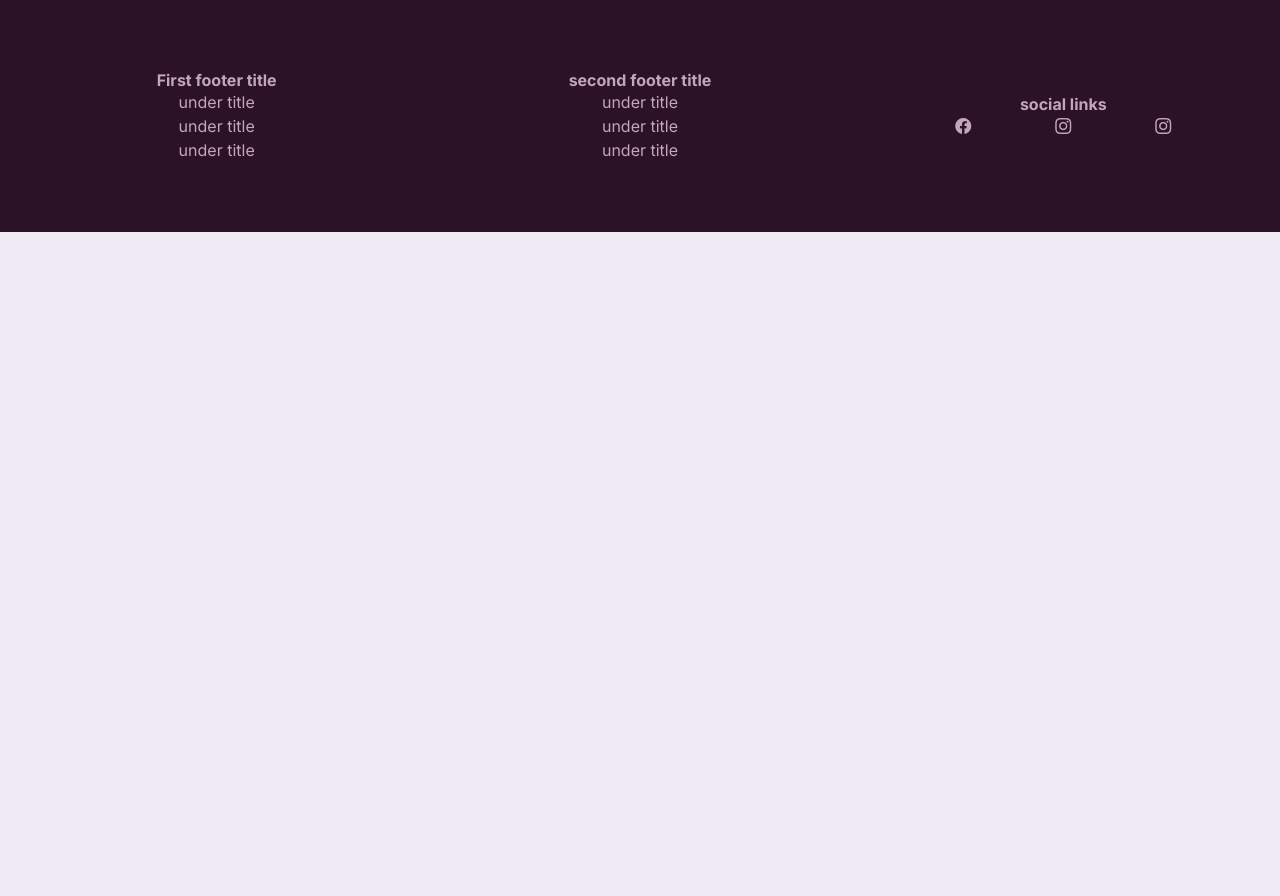
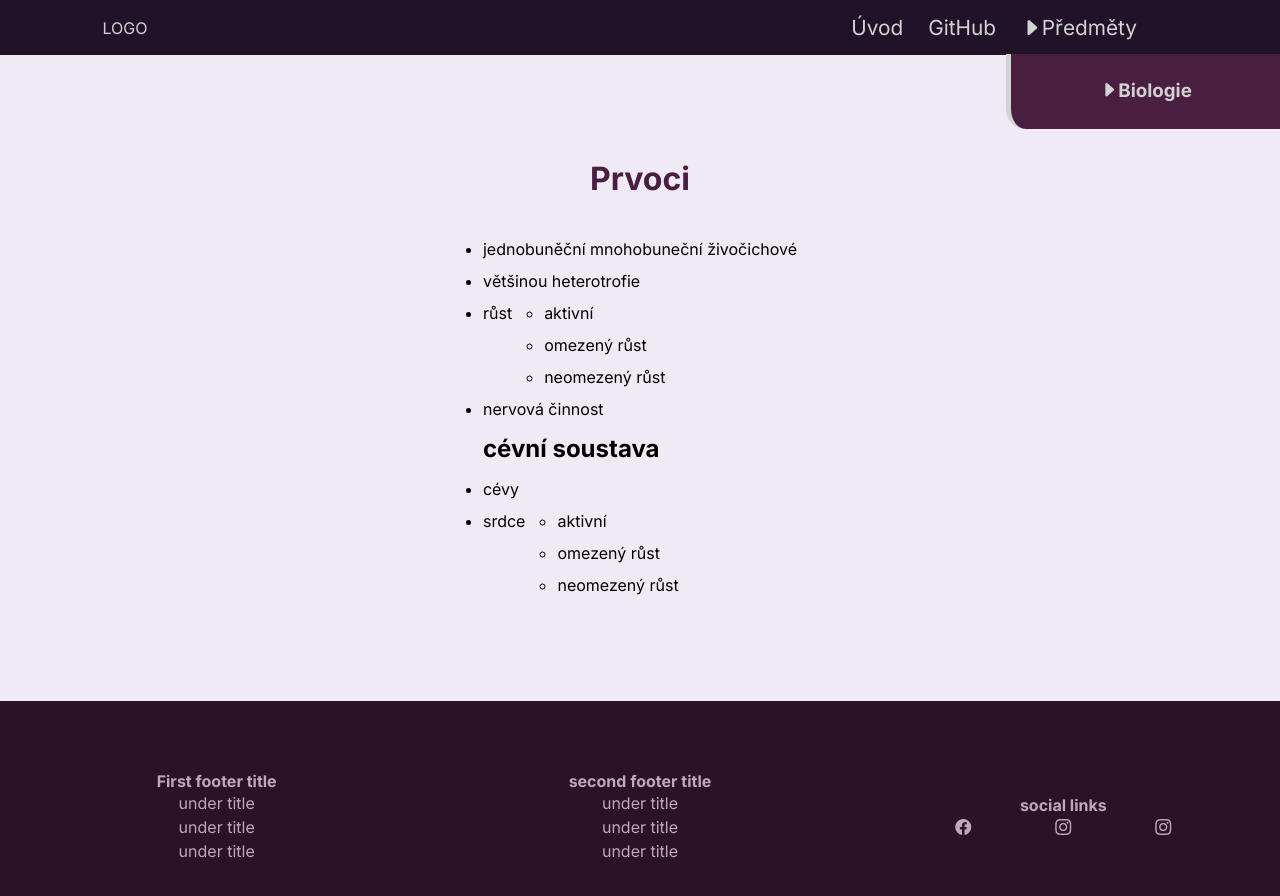
Before and after one commit to lukasC3141/react, a React app: page /#/biologie/bakterie2 in a window 1280 px wide. Before the commit the page ends 800 px from the top, so only its background shows below. Built offline with nearby package versions, Linux system fonts and the light colour scheme.

Commit message:
first site biologie prvoci just text, could be added more sites like that

```diff
--- a/src/components/App.js
+++ b/src/components/App.js
@@ -1,15 +1,12 @@
 import React from 'react'
 import "./app.css"
 import { Routes, Route } from 'react-router-dom'
-import Header from './webHeader/header'
 import MainWebsite from './websites/main'
-import WebsiteBiology from './websites/Biology'
-import Footer from './webFooter/footer'
-
+import WebsiteBiology from './websites/Biologie/Biology'
+import BiologyBakerie2 from './websites/Biologie/BiologyBakerie2'
+import SorryBanner from './webSorryBanner/sorryBanner'
 
 const App = () => {
-
-
     // set width of screen
     const [width, setWidth] = React.useState(window.innerWidth)
     React.useEffect(() => {
@@ -26,8 +23,9 @@ const App = () => {
          <Routes>
             <Route path='/' element={<MainWebsite width={width}/>} />
             <Route path='/biologie' element={<WebsiteBiology width={width} />} />
+            <Route path='/biologie/bakterie2' element={<BiologyBakerie2 width={width} />} />
+            <Route path='*' element={<SorryBanner />}/>
         </Routes>
-        <Footer />
       </>
     )
   }
--- /dev/null
+++ b/src/components/webArticle/ArticlesBiology.js
@@ -0,0 +1,44 @@
+import React from 'react'
+
+// all article for biology websites
+export const Prvoci =  (
+    <>
+        <li>jednobuněční mnohobuneční živočichové</li>
+        <li>většinou heterotrofie</li>
+        <li>růst
+            <ol className='circle'>
+                <li>aktivní</li>
+                <li>omezený růst</li>
+                <li>neomezený růst</li>
+            </ol></li>
+        <li>nervová činnost</li>
+        <h2>cévní soustava</h2>
+        <li>cévy</li>
+        <li>srdce
+            <ol className='circle'>
+                <li>aktivní</li>
+                <li>omezený růst</li>
+                <li>neomezený růst</li>
+            </ol></li>
+    </>)
+
+export const Prvoci2 =  (
+  <>
+      <li>jednobuněční mnohobuneční živočichové</li>
+      <li>většinou heterotrofie</li>
+      <li>růst
+          <ol className='altnotes'>
+              <li>aktivní</li>
+              <li>omezený růst</li>
+              <li>neomezený růst</li>
+          </ol></li>
+      <li>nervová činnost</li>
+      <h4>cévní soustava</h4>
+      <li>cévy</li>
+      <li>srdce
+          <ol className='altnotes'>
+              <li>aktivní</li>
+              <li>omezený růst</li>
+              <li>neomezený růst</li>
+          </ol></li>
+  </>)
--- /dev/null
+++ b/src/components/webArticle/articleForNotes.css
@@ -0,0 +1,33 @@
+.article-note {
+    margin: 100px 50px;
+    line-height: 1.5;
+    display: flex;
+    flex-direction: column;
+    gap: 30px;
+    display: flex;
+    align-items: center;
+}
+
+.article-note-title {
+    font-weight: 800;
+    font-size: 2rem;
+    color: var(--wb-pink-color);
+}
+
+.notes {
+    line-height: 2;
+    max-width: 100%;
+}
+
+.notes li {
+    list-style: disc;
+}
+
+ol {
+    display: inline-table;
+    margin-left: 2rem;
+}
+
+.notes li ol li {
+    list-style:circle;
+}
--- /dev/null
+++ b/src/components/webArticle/articleForNotes.js
@@ -0,0 +1,19 @@
+import React from 'react'
+import "./articleForNotes.css"
+
+function ArticleForNotes(props) {
+  return (
+    <>
+        <article>
+            <div className="article-note">
+                <h1 className="article-note-title">{props.title}</h1>
+                <ul className='notes'>
+                    {props.article}
+                </ul>
+            </div>
+        </article>
+    </>
+  )
+}
+
+export default ArticleForNotes
--- a/src/components/webHeader/header.css
+++ b/src/components/webHeader/header.css
@@ -11,6 +11,7 @@
     text-decoration: none;
     color: var(--wb-better-white);
     transition: color 0.5s ease-in-out;
+    cursor: pointer;
 }
 
 .logo {
--- a/src/components/webSidebar/dropdownItem.js
+++ b/src/components/webSidebar/dropdownItem.js
@@ -13,7 +13,7 @@ const DropdowItem = (props) => {
 
     return (
         <>
-            <li className='sidebar-link' onClick={OpenFunc} ><i class="bi bi-caret-right-fill"></i>{props.name}</li>
+            <li className='sidebar-link' onClick={OpenFunc} ><i class={ openAltlist ?"bi bi-caret-down-fill" : "bi bi-caret-right-fill" }></i>{props.name}</li>
             {openAltlist && <ul>
                 {props.altlist}
             </ul>}
--- a/src/components/webSidebar/sidebar.js
+++ b/src/components/webSidebar/sidebar.js
@@ -14,7 +14,7 @@ function Sidebar(props) {
     return (
     <>
         <div className='sidebar'>
-            <h3 className='title-of-sidebar' onClick={Sidebar} ><i class={mainSidebar ? "bi bi-caret-down-fill" : "bi bi-caret-right-fill"}></i> {props.title}</h3>
+            <h3 className='title-of-sidebar' onClick={Sidebar} ><i class={mainSidebar ? "bi bi-caret-down-fill" : "bi bi-caret-right-fill"}></i>{props.title}</h3>
             { mainSidebar && <ul>
                 {props.lists}
             </ul>}
--- /dev/null
+++ b/src/components/webSorryBanner/sorryBanner.css
@@ -0,0 +1,49 @@
+.sorry-banner {
+    height: 100vh;
+    width: 100%;
+    display: flex;
+    flex-direction: column;
+    gap: 20px;
+    align-items: center;
+    justify-content: center;
+    text-align: center;
+    background: linear-gradient(var(--wb-dark-violet-color),var(--wb-pink-color), var(--wb-pink-color), var(--wb-light-pink-color));
+    padding: 50px;
+    line-height: 1.5;
+}
+.sorry-banner h2, .sorry-banner h5 {
+    color: var(--wb-better-white);
+}
+
+.sorry-banner h2 {
+    margin-bottom: 30px;
+}
+
+.sorry-banner h5 {
+    width: 200px;
+}
+
+.home-button {
+    padding: 10px;
+    border-radius: 20px;
+    background-color: var(--wb-dark-pink-color);
+    border-color: var(--wb-better-white);
+    cursor: pointer;
+}
+
+.home-button a {
+    color: var(--wb-better-white);
+    cursor: pointer;
+}
+/* @media screen and (max-width: 750px) {
+    .sorry-banner {
+        height: 100vh;
+        width: 100%;
+    }
+    .sorry-banner2 {
+        top: 50vh;
+        right: 0;
+        height: 50vh;
+        width: 100%;
+    }
+} */
--- /dev/null
+++ b/src/components/webSorryBanner/sorryBanner.js
@@ -0,0 +1,18 @@
+import React from 'react'
+import "./sorryBanner.css"
+import { Link } from 'react-router-dom'
+
+
+function SorryBanner() {
+  return (
+    <>
+        <div className='sorry-banner'>
+            <h2>Error 404</h2>
+            <h5>Sorry, but this path of this domain leads nowhere</h5>
+            <button className='home-button'><Link to="/">Home</Link></button>
+        </div>
+    </>
+  )
+}
+
+export default SorryBanner
--- a/src/components/websites/Biology.js
+++ b/src/components/websites/Biologie/Biology.js
@@ -1,11 +1,11 @@
 import React from 'react'
-import Header from '../webHeader/header'
-import Sidebar from '../webSidebar/sidebar'
-import dataBiologySidebar from '../data/dataBiologySidebar'
-import DropdowItem from '../webSidebar/dropdownItem'
+import Header from '../../webHeader/header'
+import Sidebar from '../../webSidebar/sidebar'
+import dataBiologySidebar from '../../data/dataBiologySidebar'
+import DropdowItem from '../../webSidebar/dropdownItem'
 import { Link } from 'react-router-dom'
-import Article from '../webArticle/article'
-
+import Article from '../../webArticle/article'
+import Footer from '../../webFooter/footer'
 
 
 const WebsiteBiology = (props) => {
@@ -29,6 +29,7 @@ const WebsiteBiology = (props) => {
         <Header func={LessonsOpen} lessonsOpen={lessonsOpen} width={props.width}/>
         <Sidebar navbar={lessonsOpen} title={"Biologie"} lists={sidebarElement}  />
         <Article />
+        <Footer />
 
       </>
     )
--- /dev/null
+++ b/src/components/websites/Biologie/BiologyBakerie2.js
@@ -0,0 +1,36 @@
+import React from 'react'
+import Header from '../../webHeader/header'
+import Sidebar from '../../webSidebar/sidebar'
+import DropdowItem from '../../webSidebar/dropdownItem'
+import dataBiologySidebar from '../../data/dataBiologySidebar'
+import { Link } from 'react-router-dom'
+import Footer from '../../webFooter/footer'
+import ArticleForNotes from '../../webArticle/articleForNotes'
+import {Prvoci} from '../../webArticle/ArticlesBiology'
+
+function BiologyBakerie2(props) {
+
+    const sidebarElement = dataBiologySidebar.map( list => {
+        return (
+         <DropdowItem name={list.name}  altlist={list.altLinks.map(child => {
+          return <li className='alt-sidebar-link'><Link to={child.to}>{child.altname}</Link></li>
+         })}
+         />)})
+
+    const [lessonsOpen, setLessonOpen] = React.useState(false)
+
+    const LessonsOpen = () => {
+        setLessonOpen(oldvalue => !oldvalue)
+    }
+
+    return (
+    <>
+        <Header func={LessonsOpen} lessonsOpen={lessonsOpen} width={props.width}/>
+        <Sidebar navbar={lessonsOpen} title={"Biologie"} lists={sidebarElement}  />
+        <ArticleForNotes article={Prvoci} title="Prvoci" />
+        <Footer />
+    </>
+  )
+}
+
+export default BiologyBakerie2
```
Also changed, not shown: 1 other file.
